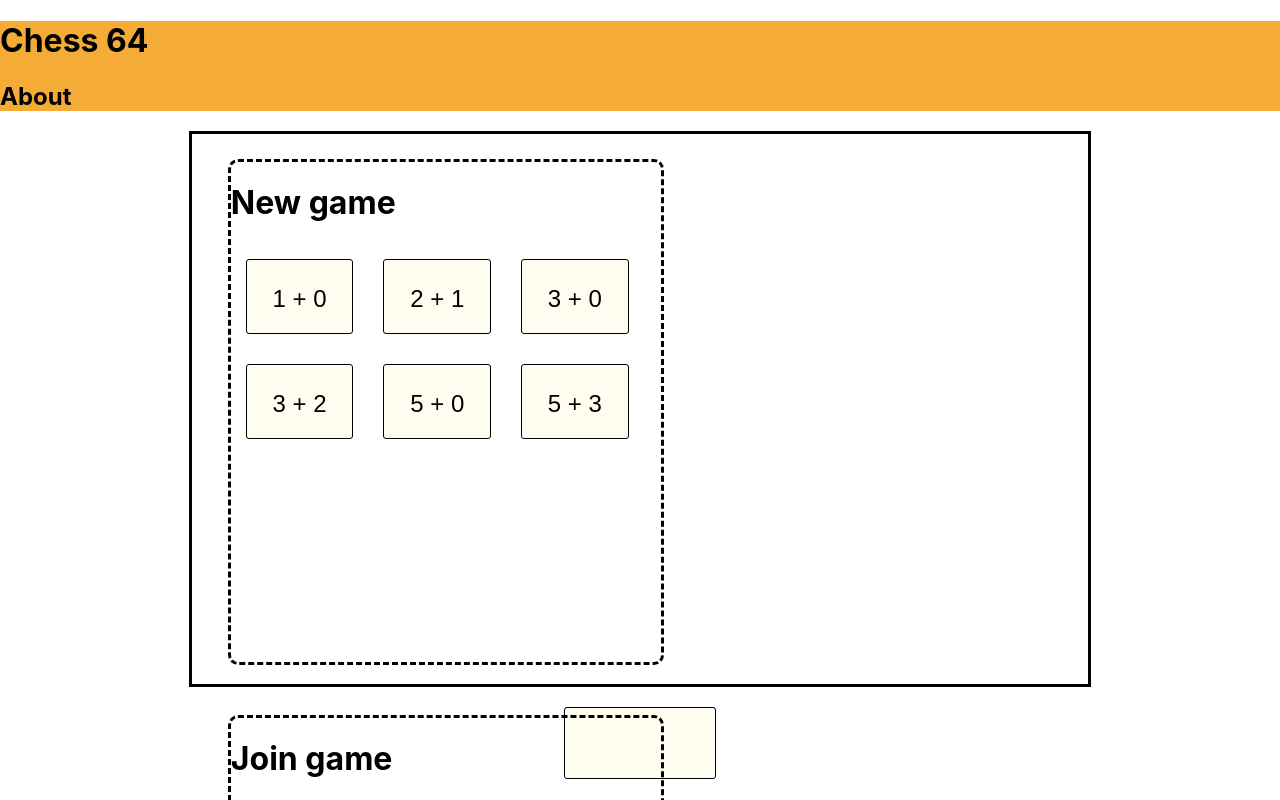
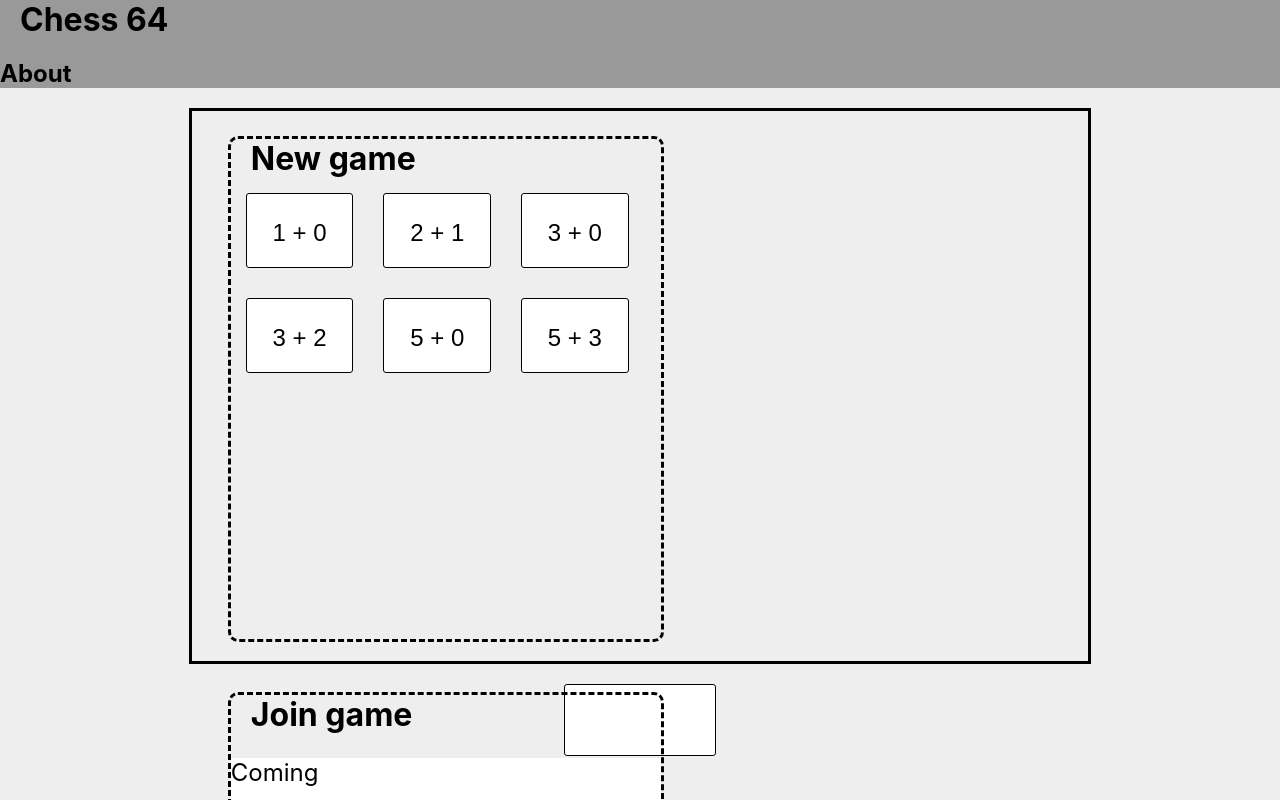
Before and after one commit to isaact23/chess64, a React (Create React App) app: page / in a window 1280 px wide. Shown: the top 800 px of the page. Built offline with nearby package versions, Linux system fonts and the light colour scheme.

Commit message:
Update style

```diff
--- a/src/color_scheme.scss
+++ b/src/color_scheme.scss
@@ -1,4 +1,4 @@
-$background-color: white;
-$navbar-color: #f5ac36;
+$background-color: #eeeeee;
+$navbar-color: #999999;
 $panel1-color: white;
-$btn-color: #fffcf0;
+$btn-color: #ffffff;
--- a/src/components/App.js
+++ b/src/components/App.js
@@ -53,7 +53,7 @@ export default class App extends React.Component {
         return (
             <div className="App">
                 <header>
-                    <h1>Chess 64</h1>
+                    <div className="title"><h1>Chess 64</h1></div>
                     <h2>About</h2>
                 </header>
                 {this.getCurrentPage()}
--- a/src/components/App.scss
+++ b/src/components/App.scss
@@ -2,6 +2,8 @@
 
 header {
   background-color: $navbar-color;
-  margin: 0;
-  padding: 0;
 }
+
+header.title {
+  background-color: red;
+}
--- a/src/components/Home.scss
+++ b/src/components/Home.scss
@@ -1,8 +1,4 @@
 @import "../color_scheme";
-
-body {
-  margin: 0;
-}
 
 p {
   font-size: 24px;
@@ -49,7 +45,7 @@ button#cancelJoinGameBtn {
   height: 50px;
   margin: 0;
   padding: 0;
-  background-color: #ded1bf
+  background-color: $btn-color
 }
 
 .navBtn {
--- a/src/index.scss
+++ b/src/index.scss
@@ -1,13 +1,12 @@
 @import "color_scheme.scss";
 
-html {
-  margin: 0;
+h1 {
+  margin: 0 20px;
 }
 
 body {
   background-color: $background_color;
-  margin: 0 !important;
-  padding: 0 !important;
+  margin: 0;
   //text-align: center;
   font-family: -apple-system, BlinkMacSystemFont, 'Segoe UI', 'Roboto', 'Oxygen',
     'Ubuntu', 'Cantarell', 'Fira Sans', 'Droid Sans', 'Helvetica Neue',
```
